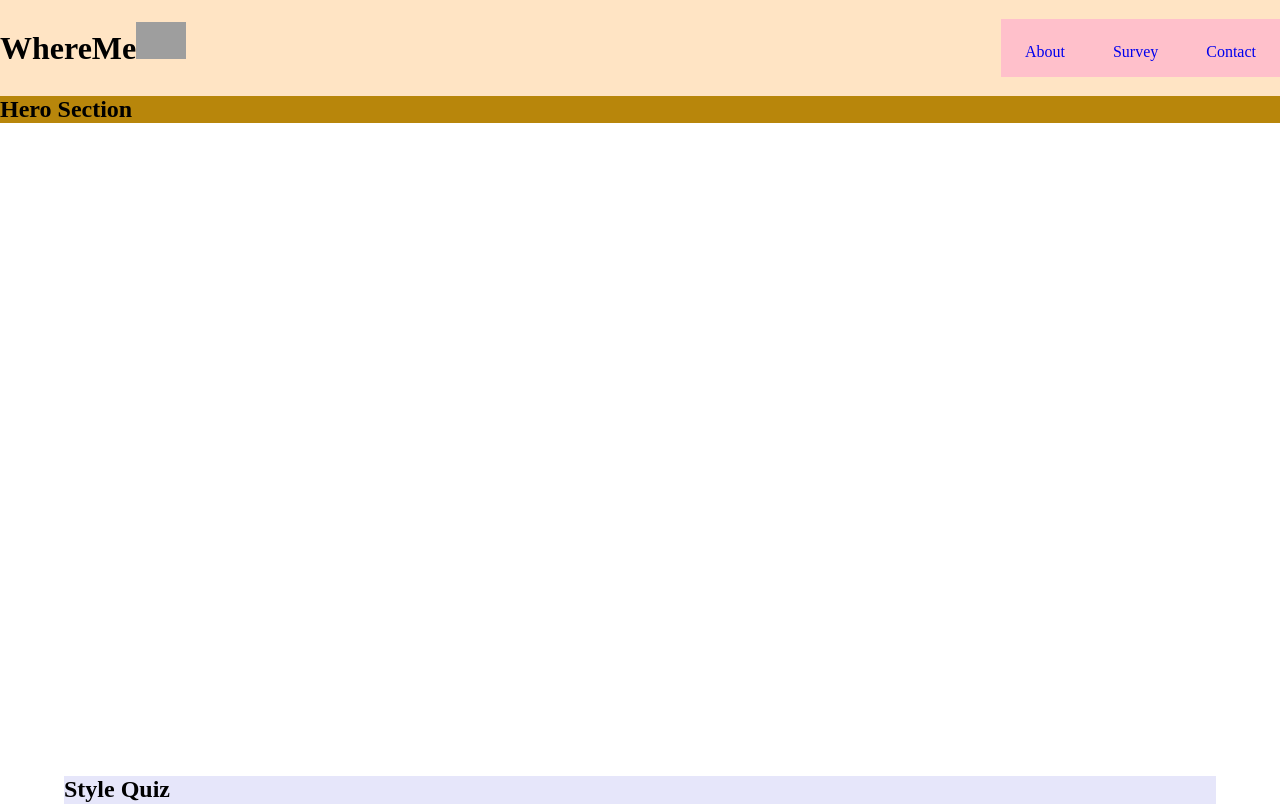
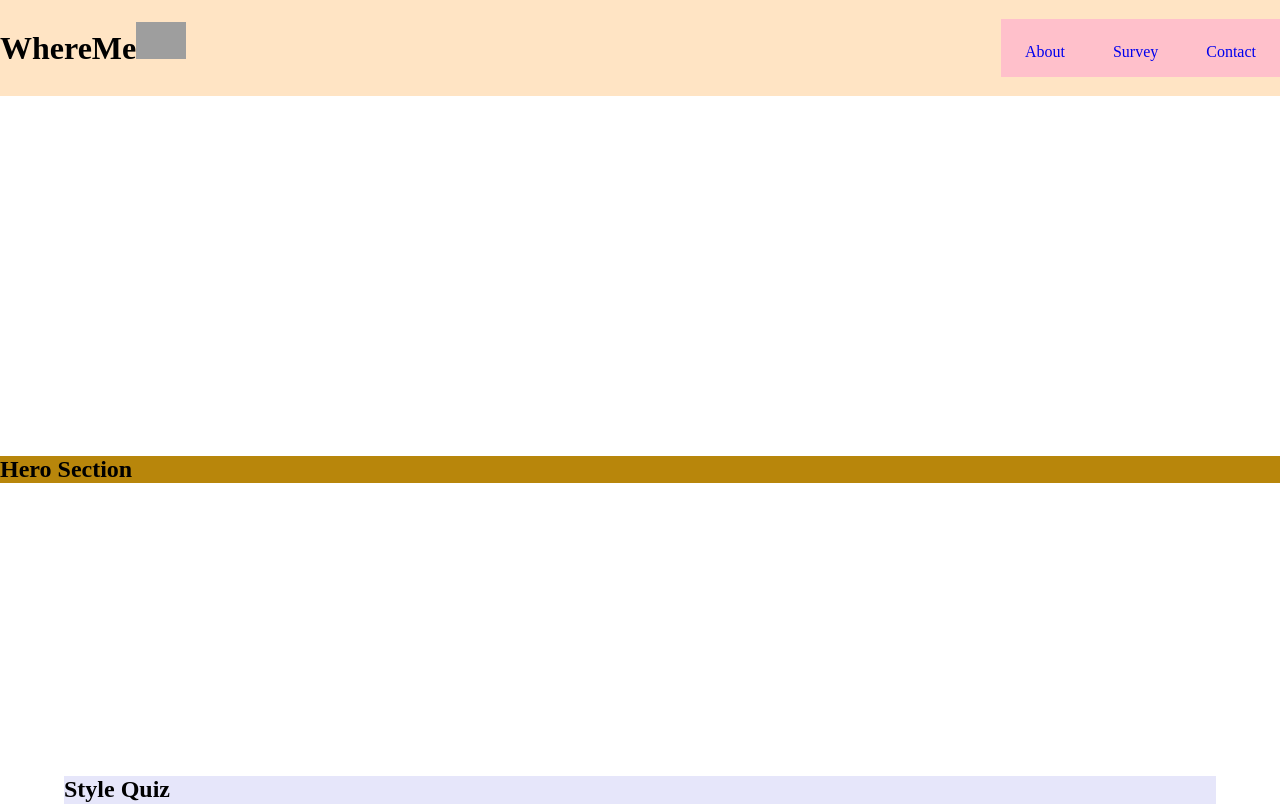
Before and after one commit to mnygit/whereme_project, a React (Create React App) app: page / in a window 1280 px wide. Shown: the top 804 px of the page. Built offline with nearby package versions, Linux system fonts and the light colour scheme; grey boxes are pictures that could not be loaded; a web font is replaced by a local one.

Commit message:
added react player

```diff
--- a/package.json
+++ b/package.json
@@ -8,6 +8,7 @@
     "@testing-library/user-event": "^12.1.10",
     "react": "^17.0.2",
     "react-dom": "^17.0.2",
+    "react-player": "^2.9.0",
     "react-scripts": "4.0.3",
     "web-vitals": "^1.0.1"
   },
--- a/src/App.js
+++ b/src/App.js
@@ -3,6 +3,7 @@
 import Hero from './Hero';
 import SurveyForm from './SurveyForm';
 import Footer from './Footer';
+
 
 
 
--- a/src/Hero.js
+++ b/src/Hero.js
@@ -1,12 +1,15 @@
 import React from 'react';
 import './index.css';
 import './hero_video.mp4';
+import ReactPlayer from 'react-player';
 
 
   const HeroSection = () => {
       return (
         <div className="hero-section">
+         <ReactPlayer url='https://www.youtube.com/watch?v=e90eWYPNtJ8' />
         <h2 className="hero">Hero Section</h2>
+
         </div>
       )
   }
```
Also changed, not shown: 1 other file (tests, documents, lock files or other folders).
